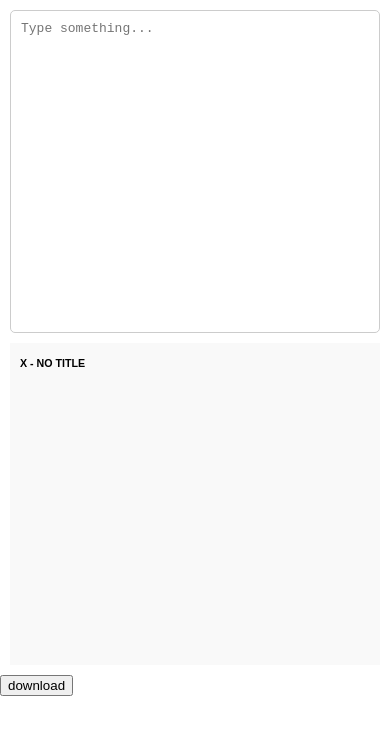
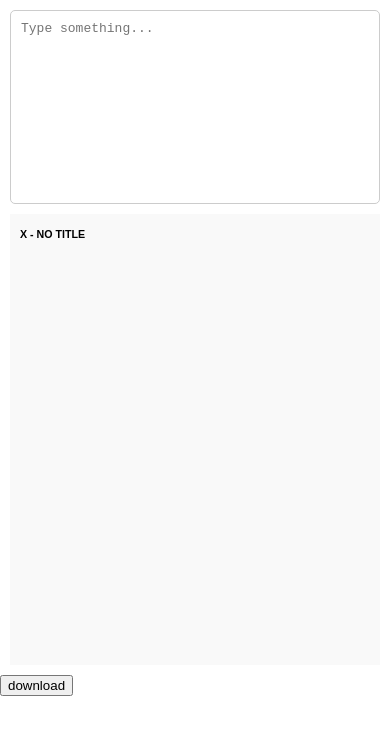
Before and after one commit to awarehardware/sdm-studio, a website built with webpack: page src/index.html in a window 390 px wide. Built offline with nearby package versions, Linux system fonts and the light colour scheme.

Commit message:
Try custom sizing for mobile

```diff
--- a/src/styles.css
+++ b/src/styles.css
@@ -82,7 +82,7 @@ html, body {
     /* Textarea styling */
     #userInput {
       width: 100%;  /* Full width of the container */
-      height: 50%;  /* Adjust the height, you can modify this percentage */
+      height: 30%;  /* Adjust the height, you can modify this percentage */
       resize: none; /* Prevent resizing */
       padding: 10px;
       font-size: 13px;
@@ -94,7 +94,7 @@ html, body {
     /* Div for live render */
     #liveRenderDiv {
       width: 100%;  /* Full width */
-      height: 50%;  /* Adjust the height */
+      height: 70%;  /* Adjust the height */
       margin-top: 10px;
       padding: 10px;
       box-sizing: border-box;
```
